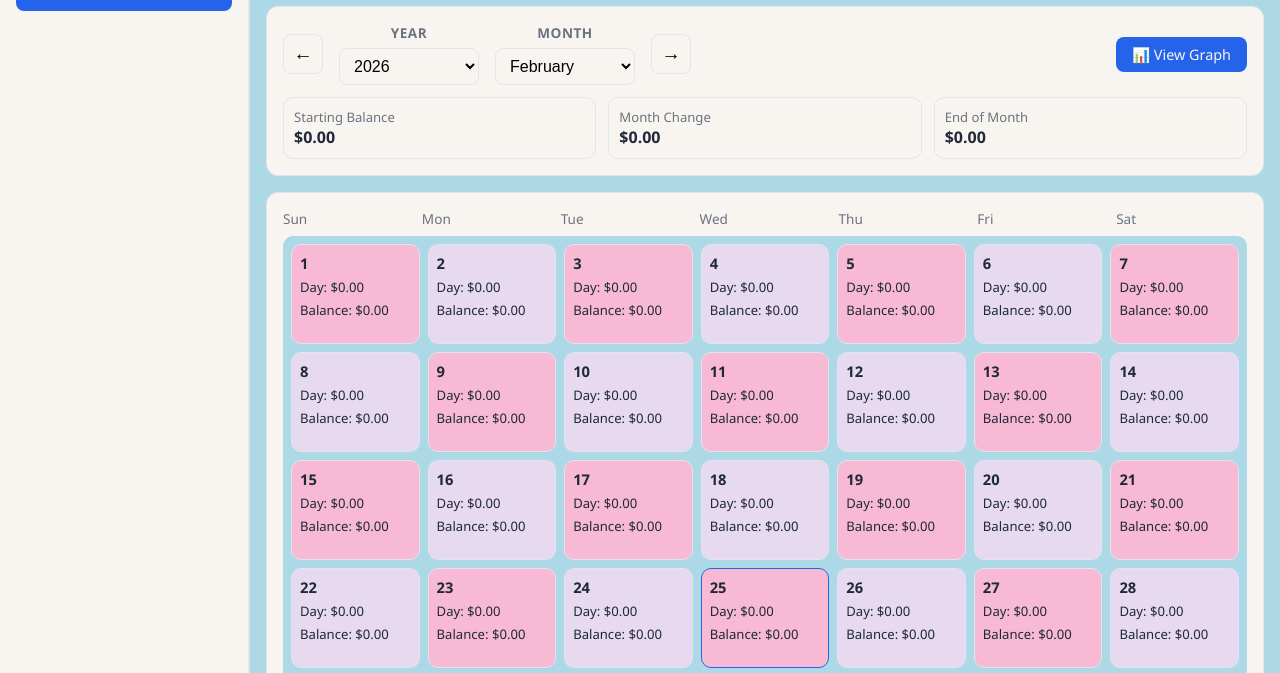
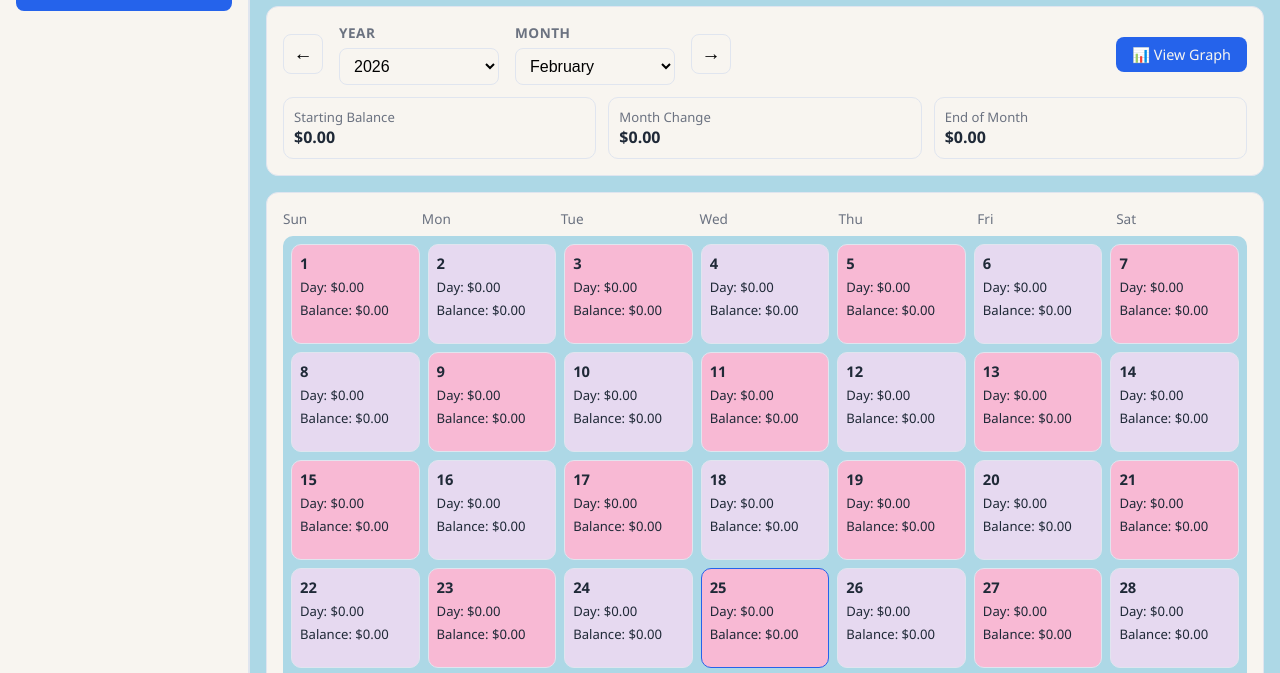
Before and after one commit to newgithubguy/fi-man, a plain HTML site: page index.html in a window 1280 px wide. Shown: the part 103-776 px from the top of the page. Drawn offline with Linux system fonts and the light colour scheme.

Commit message:
Adjust month/year label alignment over selector fields

```diff
--- a/styles.css
+++ b/styles.css
@@ -194,16 +194,20 @@ body {
 .month-selector-group {
   display: flex;
   flex-direction: column;
-  align-items: center;
+  align-items: stretch;
   gap: 6px;
+  width: 160px;
 }
 
 .selector-label {
+  display: block;
   font-size: 0.85rem;
   font-weight: 600;
   color: var(--muted);
   text-transform: uppercase;
   letter-spacing: 0.5px;
+  width: 100%;
+  text-align: left;
 }
 
 .month-controls select {
@@ -213,7 +217,7 @@ body {
   padding: 8px 10px;
   cursor: pointer;
   font-size: 1rem;
-  min-width: 140px;
+  width: 100%;
 }
 
 .summary-row {
```
